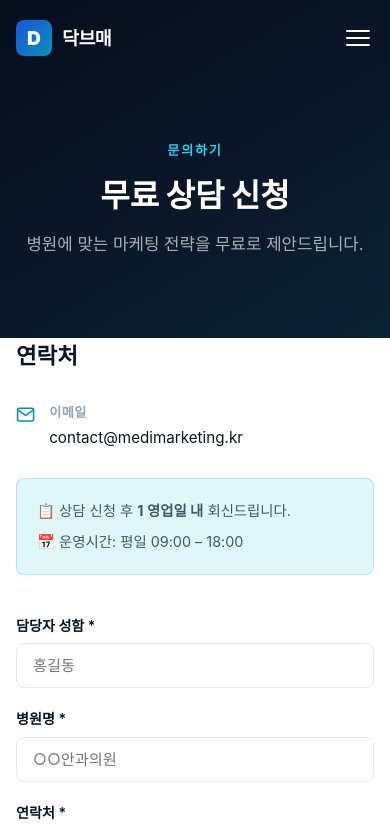
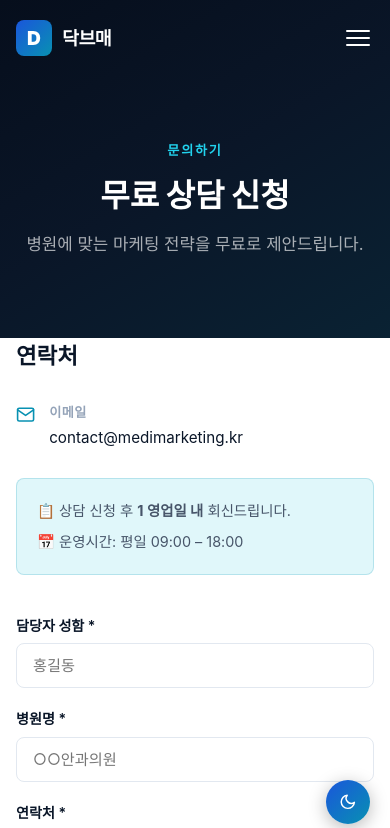
Before and after one commit to HalinaCho/rest02, a React (Create React App) app: page /#/contact in a window 390 px wide. Shown: the top 828 px of the page. Built offline with nearby package versions, Linux system fonts and the light colour scheme.

Commit message:
@ feat: 다크모드 토글 추가 (우측 하단 고정 버튼, localStorage 저장) @

```diff
--- a/src/App.js
+++ b/src/App.js
@@ -1,12 +1,23 @@
+import { useState, useEffect } from 'react';
 import { HashRouter, Routes, Route } from 'react-router-dom';
 import Header from './components/Header';
 import Footer from './components/Footer';
+import ThemeToggle from './components/ThemeToggle';
 import Home from './pages/Home';
 import About from './pages/About';
 import Services from './pages/Services';
 import Contact from './pages/Contact';
 
 function App() {
+  const [darkMode, setDarkMode] = useState(() => {
+    return localStorage.getItem('theme') === 'dark';
+  });
+
+  useEffect(() => {
+    document.documentElement.setAttribute('data-theme', darkMode ? 'dark' : 'light');
+    localStorage.setItem('theme', darkMode ? 'dark' : 'light');
+  }, [darkMode]);
+
   return (
     <HashRouter>
       <Header />
@@ -19,6 +30,7 @@ function App() {
         </Routes>
       </main>
       <Footer />
+      <ThemeToggle darkMode={darkMode} onToggle={() => setDarkMode(d => !d)} />
     </HashRouter>
   );
 }
--- /dev/null
+++ b/src/components/ThemeToggle.css
@@ -0,0 +1,38 @@
+.theme-toggle {
+  position: fixed;
+  bottom: 28px;
+  right: 28px;
+  z-index: 1100;
+  width: 50px;
+  height: 50px;
+  border-radius: 50%;
+  border: none;
+  cursor: pointer;
+  display: flex;
+  align-items: center;
+  justify-content: center;
+  font-size: 1.25rem;
+  background: linear-gradient(135deg, var(--royal-blue), var(--teal));
+  color: var(--white);
+  box-shadow: 0 4px 18px rgba(0, 0, 0, 0.28);
+  transition: transform 0.25s ease, box-shadow 0.25s ease;
+}
+
+.theme-toggle:hover {
+  transform: scale(1.1);
+  box-shadow: 0 6px 24px rgba(8, 145, 178, 0.45);
+}
+
+.theme-toggle:active {
+  transform: scale(0.95);
+}
+
+@media (max-width: 768px) {
+  .theme-toggle {
+    bottom: 20px;
+    right: 20px;
+    width: 44px;
+    height: 44px;
+    font-size: 1.1rem;
+  }
+}
--- /dev/null
+++ b/src/components/ThemeToggle.js
@@ -0,0 +1,17 @@
+import { FiSun, FiMoon } from 'react-icons/fi';
+import './ThemeToggle.css';
+
+function ThemeToggle({ darkMode, onToggle }) {
+  return (
+    <button
+      className="theme-toggle"
+      onClick={onToggle}
+      aria-label={darkMode ? '라이트 모드로 전환' : '다크 모드로 전환'}
+      title={darkMode ? '라이트 모드' : '다크 모드'}
+    >
+      {darkMode ? <FiSun /> : <FiMoon />}
+    </button>
+  );
+}
+
+export default ThemeToggle;
--- a/src/components/WhyUs.css
+++ b/src/components/WhyUs.css
@@ -1,5 +1,5 @@
 .why-us {
-  background: var(--white);
+  background: var(--bg-surface);
 }
 
 .why-inner {
@@ -23,14 +23,14 @@
   display: flex;
   gap: 16px;
   padding: 24px;
-  background: var(--light-gray);
+  background: var(--bg-surface-alt);
   border-radius: var(--border-radius);
   transition: var(--transition);
   border: 1px solid transparent;
 }
 
 .why-card:hover {
-  background: var(--cyan-light);
+  background: var(--bg-surface-teal);
   border-color: rgba(8, 145, 178, 0.2);
 }
 
@@ -50,7 +50,7 @@
 .why-card h3 {
   font-size: 0.95rem;
   font-weight: 700;
-  color: var(--dark-blue);
+  color: var(--color-heading);
   margin-bottom: 6px;
 }
 
--- a/src/index.css
+++ b/src/index.css
@@ -13,9 +13,10 @@ html {
 body {
   font-family: 'Pretendard', 'Noto Sans KR', -apple-system, BlinkMacSystemFont, sans-serif;
   color: var(--text-primary);
-  background-color: var(--white);
+  background-color: var(--bg-surface);
   line-height: 1.6;
   -webkit-font-smoothing: antialiased;
+  transition: background-color 0.3s ease, color 0.3s ease;
 }
 
 a { text-decoration: none; color: inherit; }
@@ -33,7 +34,7 @@ img { max-width: 100%; display: block; }
 .section-title {
   font-size: 2.2rem;
   font-weight: 800;
-  color: var(--dark-blue);
+  color: var(--color-heading);
   margin-bottom: 16px;
   line-height: 1.3;
 }
--- a/src/pages/About.css
+++ b/src/pages/About.css
@@ -62,7 +62,7 @@
   align-items: center;
   margin-top: 36px;
   padding: 24px;
-  background: var(--light-gray);
+  background: var(--bg-surface-alt);
   border-radius: var(--border-radius);
   border-left: 4px solid var(--teal);
 }
@@ -71,7 +71,7 @@
   width: 72px;
   height: 72px;
   border-radius: 50%;
-  background: #c8d8e8;
+  background: var(--color-placeholder-bg);
   display: flex;
   align-items: center;
   justify-content: center;
@@ -93,7 +93,7 @@
 .ceo-name {
   font-size: 1.1rem;
   font-weight: 800;
-  color: var(--dark-blue);
+  color: var(--color-heading);
   margin-bottom: 6px;
 }
 
@@ -111,14 +111,14 @@
 
 .value-item {
   padding: 24px;
-  background: var(--light-gray);
+  background: var(--bg-surface-alt);
   border-radius: var(--border-radius);
   border-left: 4px solid var(--teal);
   transition: var(--transition);
 }
 
 .value-item:hover {
-  background: var(--cyan-light);
+  background: var(--bg-surface-teal);
 }
 
 .value-num {
@@ -134,7 +134,7 @@
 .value-item h3 {
   font-size: 1rem;
   font-weight: 700;
-  color: var(--dark-blue);
+  color: var(--color-heading);
   margin-bottom: 6px;
 }
 
--- a/src/pages/Contact.css
+++ b/src/pages/Contact.css
@@ -8,7 +8,7 @@
 .contact-info h2 {
   font-size: 1.4rem;
   font-weight: 800;
-  color: var(--dark-blue);
+  color: var(--color-heading);
   margin-bottom: 28px;
 }
 
@@ -38,11 +38,11 @@
 
 .contact-item p {
   font-size: 0.95rem;
-  color: var(--dark-blue);
+  color: var(--color-heading);
 }
 
 .contact-note {
-  background: var(--cyan-light);
+  background: var(--bg-surface-teal);
   border: 1px solid rgba(8, 145, 178, 0.2);
   border-radius: var(--border-radius);
   padding: 20px;
@@ -79,18 +79,18 @@
 .form-group label {
   font-size: 0.88rem;
   font-weight: 600;
-  color: var(--dark-blue);
+  color: var(--color-heading);
 }
 
 .form-group input,
 .form-group select,
 .form-group textarea {
   padding: 12px 16px;
-  border: 1.5px solid #e2e8f0;
+  border: 1.5px solid var(--color-border);
   border-radius: var(--border-radius);
   font-size: 0.95rem;
-  color: var(--dark-blue);
-  background: var(--white);
+  color: var(--color-heading);
+  background: var(--color-input-bg);
   transition: var(--transition);
   outline: none;
   font-family: inherit;
@@ -130,7 +130,7 @@
 .form-success {
   text-align: center;
   padding: 60px 40px;
-  background: var(--cyan-light);
+  background: var(--bg-surface-teal);
   border-radius: 12px;
   border: 1px solid rgba(8, 145, 178, 0.2);
 }
@@ -151,7 +151,7 @@
 .form-success h3 {
   font-size: 1.3rem;
   font-weight: 800;
-  color: var(--dark-blue);
+  color: var(--color-heading);
   margin-bottom: 8px;
 }
 
--- a/src/pages/Services.css
+++ b/src/pages/Services.css
@@ -5,7 +5,7 @@
 
 /* ── 패키지 그리드 ── */
 .packages-section {
-  background: var(--white);
+  background: var(--bg-surface);
 }
 
 .packages-grid {
@@ -16,8 +16,8 @@
 }
 
 .package-card {
-  background: var(--white);
-  border: 1.5px solid #e2e8f0;
+  background: var(--bg-surface);
+  border: 1.5px solid var(--color-border);
   border-radius: 12px;
   padding: 36px 28px;
   position: relative;
@@ -35,7 +35,7 @@
 .package-card.featured {
   border-color: var(--teal);
   box-shadow: 0 0 0 2px var(--teal), var(--shadow-lg);
-  background: linear-gradient(160deg, #f0fbff 0%, var(--white) 60%);
+  background: linear-gradient(160deg, var(--bg-surface-teal) 0%, var(--bg-surface) 60%);
 }
 
 .featured-badge {
@@ -75,7 +75,7 @@
 .pkg-name {
   font-size: 1.45rem;
   font-weight: 900;
-  color: var(--dark-blue);
+  color: var(--color-heading);
   line-height: 1.2;
 }
 
@@ -98,14 +98,14 @@
   flex-direction: column;
   gap: 3px;
   padding: 16px 0;
-  border-top: 1px solid #e8edf5;
-  border-bottom: 1px solid #e8edf5;
+  border-top: 1px solid var(--color-border-subtle);
+  border-bottom: 1px solid var(--color-border-subtle);
 }
 
 .price-amount {
   font-size: 1.6rem;
   font-weight: 900;
-  color: var(--dark-blue);
+  color: var(--color-heading);
   letter-spacing: -0.5px;
 }
 
@@ -145,7 +145,7 @@
   display: block;
   font-size: 0.9rem;
   font-weight: 700;
-  color: var(--dark-blue);
+  color: var(--color-heading);
   line-height: 1.3;
 }
 
@@ -191,13 +191,13 @@
   font-size: 0.95rem;
   font-weight: 700;
   transition: var(--transition);
-  background: var(--light-gray);
-  color: var(--dark-blue);
+  background: var(--bg-surface-alt);
+  color: var(--color-heading);
   margin-top: auto;
 }
 
 .pkg-cta:hover {
-  background: var(--cyan-light);
+  background: var(--bg-surface-teal);
   color: var(--teal-dark);
 }
 
@@ -228,7 +228,7 @@
 }
 
 .channel-card {
-  background: var(--white);
+  background: var(--bg-surface);
   border-radius: var(--border-radius);
   padding: 28px 20px;
   border-top: 3px solid var(--teal);
@@ -238,7 +238,7 @@
 .channel-card h3 {
   font-size: 1rem;
   font-weight: 800;
-  color: var(--dark-blue);
+  color: var(--color-heading);
   margin-bottom: 16px;
 }
 
--- a/src/styles/variables.css
+++ b/src/styles/variables.css
@@ -27,4 +27,30 @@
   --shadow: 0 4px 20px rgba(10, 22, 40, 0.10);
   --shadow-lg: 0 8px 40px rgba(10, 22, 40, 0.18);
   --transition: all 0.3s ease;
+
+  /* semantic theme tokens (light defaults) */
+  --bg-surface: #ffffff;
+  --bg-surface-alt: #f1f5f9;
+  --bg-surface-teal: #e0f7fa;
+  --color-heading: #0a1628;
+  --color-border: #e2e8f0;
+  --color-border-subtle: #e8edf5;
+  --color-input-bg: #ffffff;
+  --color-placeholder-bg: #c8d8e8;
 }
+
+[data-theme="dark"] {
+  --bg-surface: #0c1c2e;
+  --bg-surface-alt: #0f2540;
+  --bg-surface-teal: #0a2233;
+  --color-heading: #cde1f5;
+  --text-primary: #b8d0e8;
+  --text-secondary: #8fa3bb;
+  --mid-gray: #617e96;
+  --color-border: rgba(255,255,255,0.09);
+  --color-border-subtle: rgba(255,255,255,0.07);
+  --color-input-bg: #0c1c2e;
+  --color-placeholder-bg: #1e3a5f;
+  --shadow: 0 4px 20px rgba(0, 0, 0, 0.35);
+  --shadow-lg: 0 8px 40px rgba(0, 0, 0, 0.5);
+}
```
